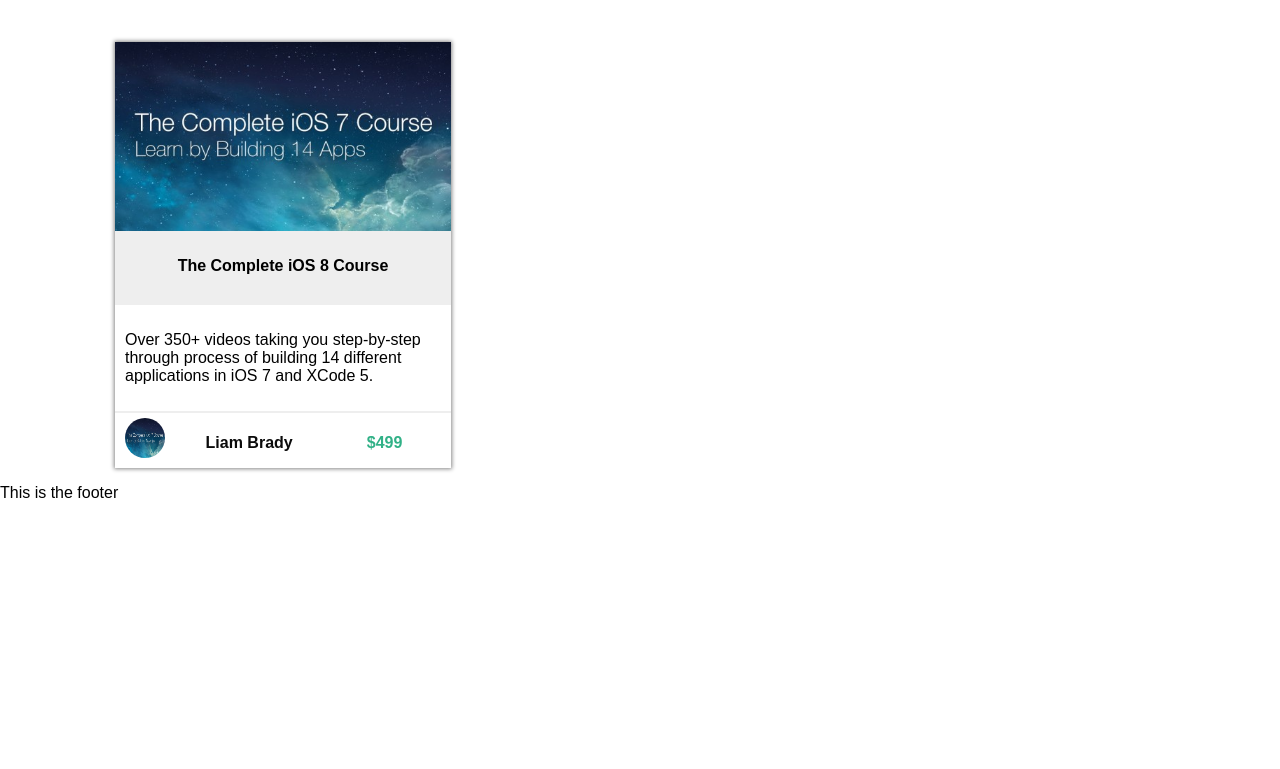
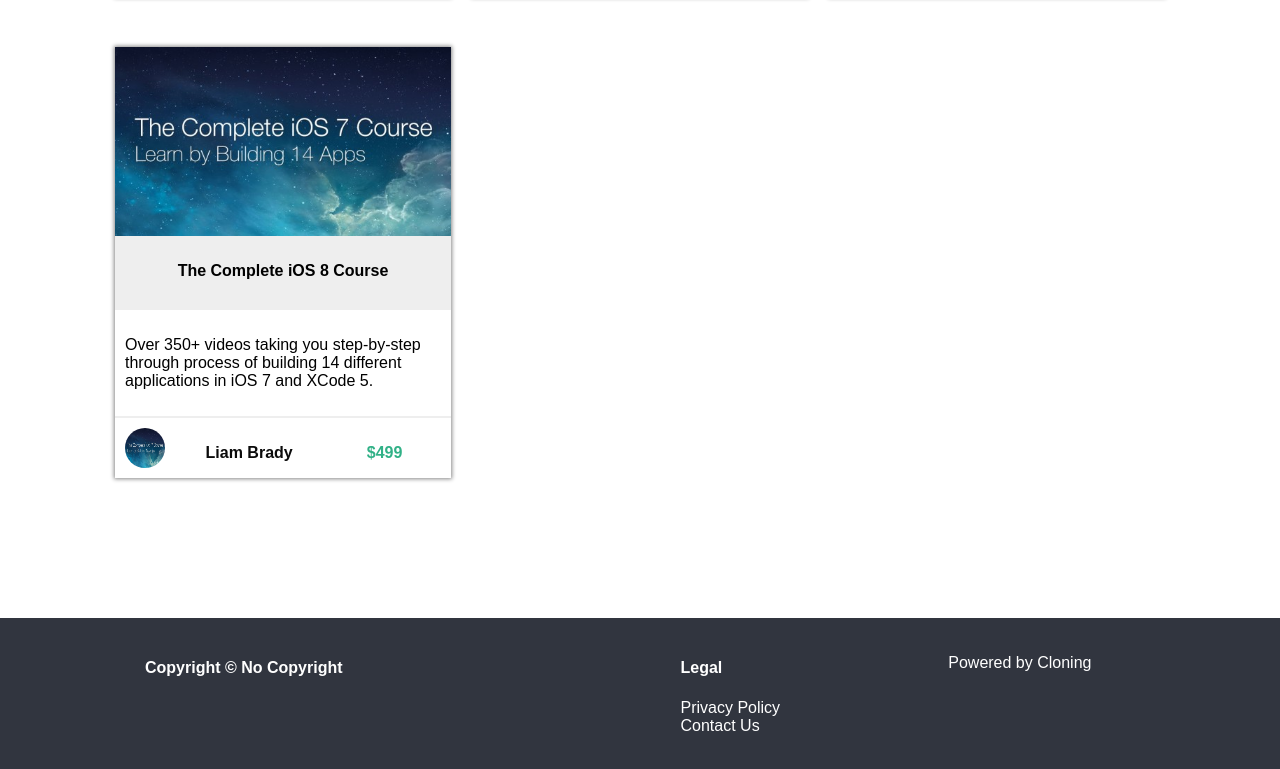
Before and after one commit to liamseanbrady/sass-grid, a plain HTML site: page index.html in a window 1280 px wide. Shown: the part 645-1414 px from the top of the page. Before the commit the page ends 1163 px from the top, so only its background shows below. Drawn offline with nearby package versions, Linux system fonts and the light colour scheme.

Commit message:
Make footer text more generic

```diff
--- a/index.html
+++ b/index.html
@@ -7,14 +7,14 @@
   </head>
   <body>
 
-    <header class="navbar">
+    <nav class="navbar">
       <ul class="nav">
         <li class="nav__item--current"><a href="#">My Courses</a></li>
         <li class="nav__item"><a href="#">All Courses</a></li>
         <li class="nav__item"><a href="#">Login</a></li>
         <li class="nav__item"><a href="#">Signup</a></li>
       </ul>
-    </header>
+    </nav>
 
     <div class="grid">
       <div class="grid__col--12">
@@ -128,8 +128,22 @@
 
     </div>
 
-    <footer>
-      <p>This is the footer</p>
+    <footer class="footer">
+      <div class="grid">
+        <div class="grid__col--6 footer__section">
+          <h4>Copyright &copy; No Copyright</h4>
+        </div>
+        <div class="grid__col--3 footer__section">
+          <h4>Legal</h4>
+          <ul>
+            <li>Privacy Policy</li>
+            <li>Contact Us</li>
+          </ul>
+        </div>
+        <div class="grid__col--3 footer__section">
+          <p>Powered by Cloning</p>
+        </div>
+      </div>
     </footer>
 
   </body>
--- a/sass/Layout/_course-preview.scss
+++ b/sass/Layout/_course-preview.scss
@@ -24,7 +24,7 @@
   }
 
   @include m(info) {
-    padding-top: em(5px);
+    padding-top: em(10px);
     padding-left: em(10px);
     padding-right: em(10px);
     border-top: 2px solid #EEE;
--- /dev/null
+++ b/sass/Modules/_footer.scss
@@ -0,0 +1,16 @@
+/***************************************************************
+  Footer
+****************************************************************/
+
+.footer {
+  background: $tuna;
+  margin-top: em(140px);
+  padding-top: em(20px);
+  padding-bottom: em(40px);
+  width: 100%;
+  @include e(section) {
+    color: $white;
+    padding-left: em(30px);
+    padding-right: em(30px);
+  }
+}
--- a/sass/Modules/_index.scss
+++ b/sass/Modules/_index.scss
@@ -3,3 +3,4 @@
 @import "navbar";
 @import "forms";
 @import "img";
+@import "footer";
```
Also changed, not shown: css/application.css, 1 other file. Lines whose indentation alone changed are shown as unchanged.
